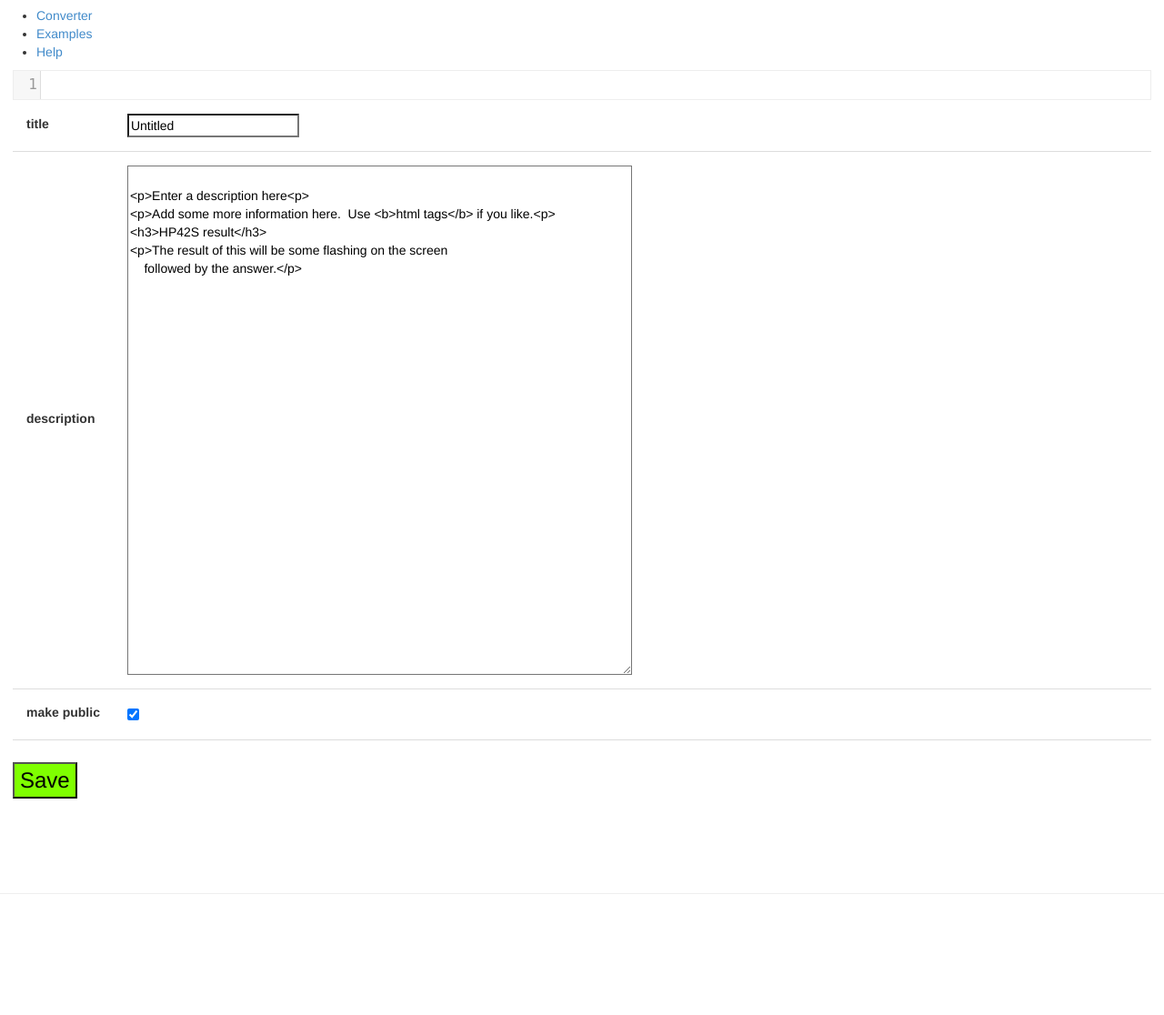
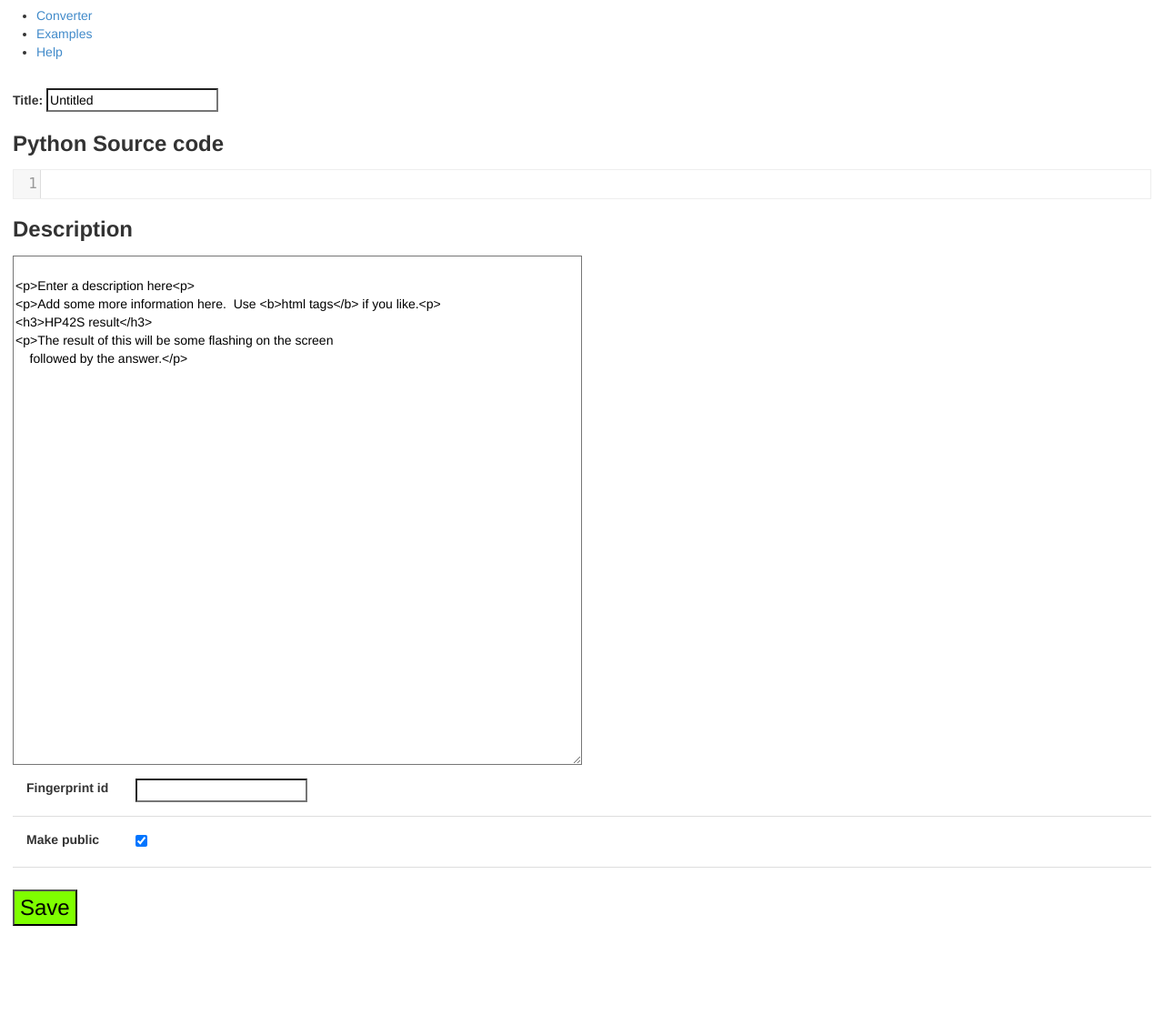
Before and after one commit to abulka/pyrpn, a Flask app: page /example in a window 1280 px wide. Shown: the part 72-1188 px from the top of the page at 91% size. Before the commit the page ends 1055 px from the top, so only its background shows below. Run offline with Flask 2, Linux system fonts and the light colour scheme; some libraries are stand-ins or nearby versions.

Commit message:
reorganised example edit page

```diff
--- a/server_forms.py
+++ b/server_forms.py
@@ -9,13 +9,14 @@ class MyForm(FlaskForm):
     line_numbers = BooleanField('Generate line numbers', default=False)
 
 class ExampleForm(FlaskForm):
-    source = TextAreaField('source', default='', validators=[])
-    title = StringField('title', default='Untitled')
-    description = TextAreaField('description', default=dedent("""
+    source = TextAreaField('Python Source code', default='', validators=[])
+    title = StringField('Title', default='Untitled')
+    description = TextAreaField('Description', default=dedent("""
         <p>Enter a description here<p>
         <p>Add some more information here.  Use <b>html tags</b> if you like.<p>
         <h3>HP42S result</h3>
         <p>The result of this will be some flashing on the screen
             followed by the answer.</p>
     """))
-    public = BooleanField('make public', default=True)
+    public = BooleanField('Make public', default=True)
+    fingerprint = StringField('Fingerprint id', default='')
--- a/templates/example.html
+++ b/templates/example.html
@@ -14,20 +14,24 @@
         <li><a href="/help">Help</a></li>
     </ul>
 
+    <br>
     <div class="andy_content">
 
         <!--leave action="" out of form so that post goes back to originating url incl. /example/id or /example - meaning form can be used for both create and edit-->
         <form id="mainform" method="POST">
+            <!--<p>{{ form.title.label }}</p>-->
+            <p> <b>{{ form.title.label }}: </b> {{ form.title() }} </p>
+
+            <h3> {{ form.source.label }} </h3>
             {{ form.source(class_='python', id='id_python_text') }}
+
+            <h3> {{ form.description.label }} </h3>
+            {{ form.description(class_='description', id='id_description_text') }}
 
             <table class="form_table table-expand">
                 <tr>
-                   <td> {{ form.title.label }} </td>
-                   <td> {{ form.title() }} </td>
-                </tr>
-                <tr>
-                   <td> {{ form.description.label }} </td>
-                   <td> {{ form.description(class_='description', id='id_description_text') }} </td>
+                   <td> {{ form.fingerprint.label }} </td>
+                   <td> {{ form.fingerprint() }} </td>
                 </tr>
                 <tr>
                    <td> {{ form.public.label }} </td>
```
